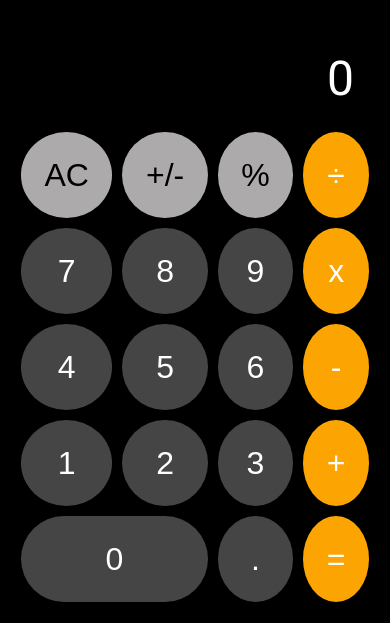
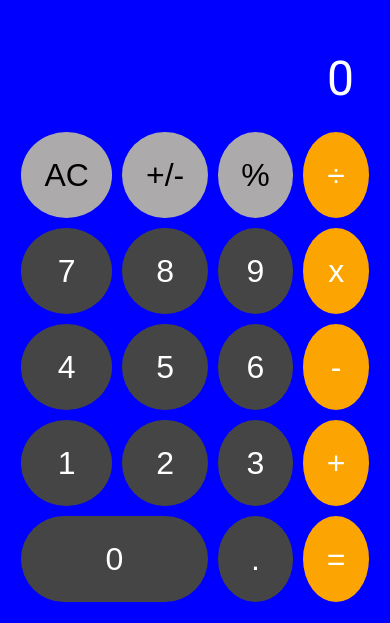
Before and after one commit to mdtagg/React_JS_Calculator, a React (Vite) app: page / in a window 390 px wide. Shown: the part 221-844 px from the top of the page. Built offline with nearby package versions, Linux system fonts and the light colour scheme.

Commit message:
media query testing

```diff
--- a/src/App.css
+++ b/src/App.css
@@ -11,6 +11,7 @@ body {
 
 @media only screen and (max-width:600px) {
   .calculator-container {
+    background-color:blue;
     height:844px;
     width:390px;
     margin:0;
@@ -20,6 +21,7 @@ body {
 
 @media only screen and (orientation:landscape) and (max-width:600px) {
   .calculator-container {
+    background-color:pink;
     height:100vh;
     width:100vw;
     grid-template-rows: minmax(1.5rem,auto) repeat(5,3.5rem);
@@ -30,6 +32,7 @@ body {
 
 @media only screen and (min-width:700px) {
   .calculator-container {
+    background-color:yellow;
     height:90vh;
     width:26vw;
     margin-top:2rem;
@@ -43,7 +46,7 @@ body {
 .calculator-container {
   display:grid;
   grid-template-columns: repeat(4,auto);
-  background-color:black;
+  /* background-color:black; */
   padding:1rem;
 }
 
```
Also changed, not shown: 1 other file (tests, documents, lock files or other folders).
